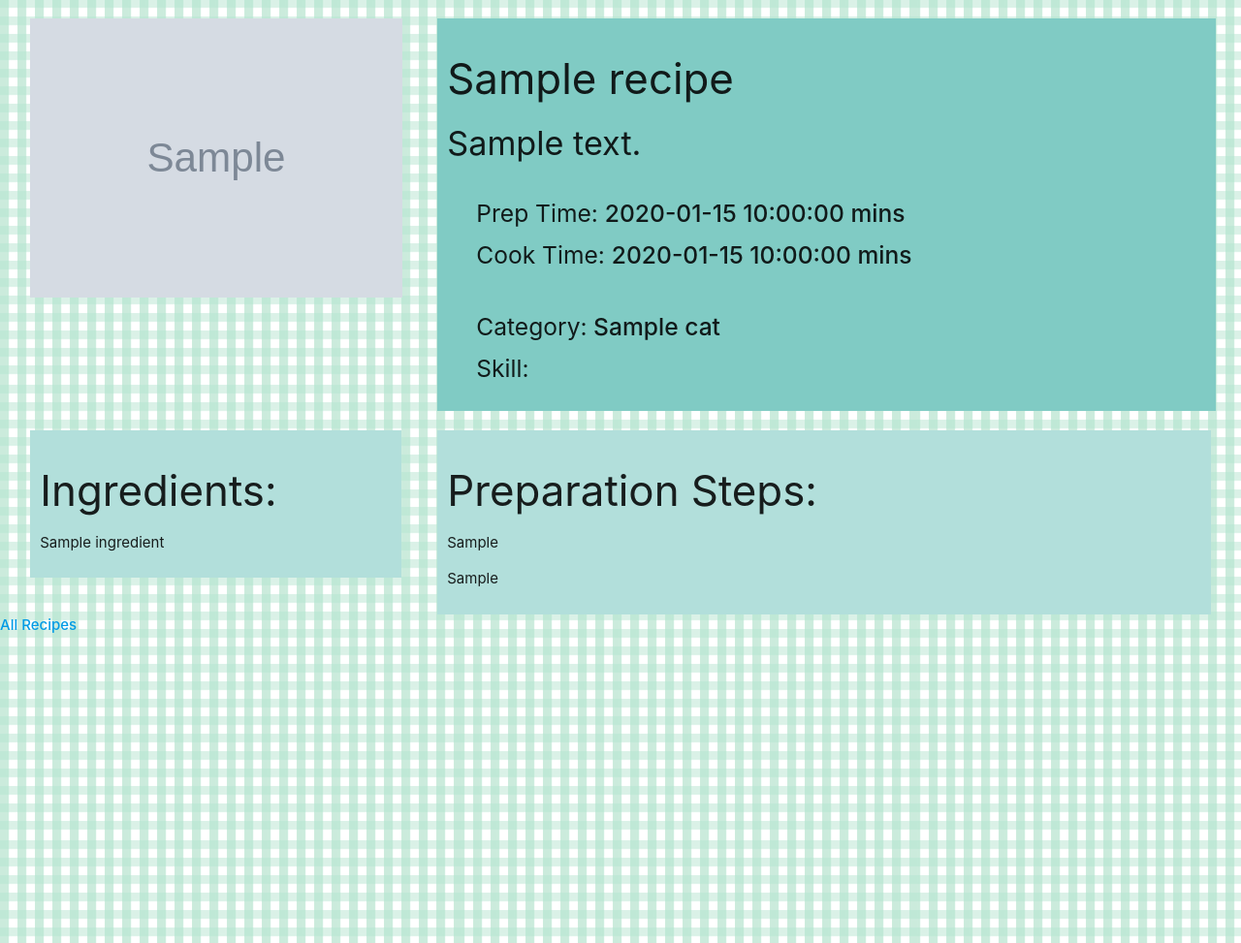
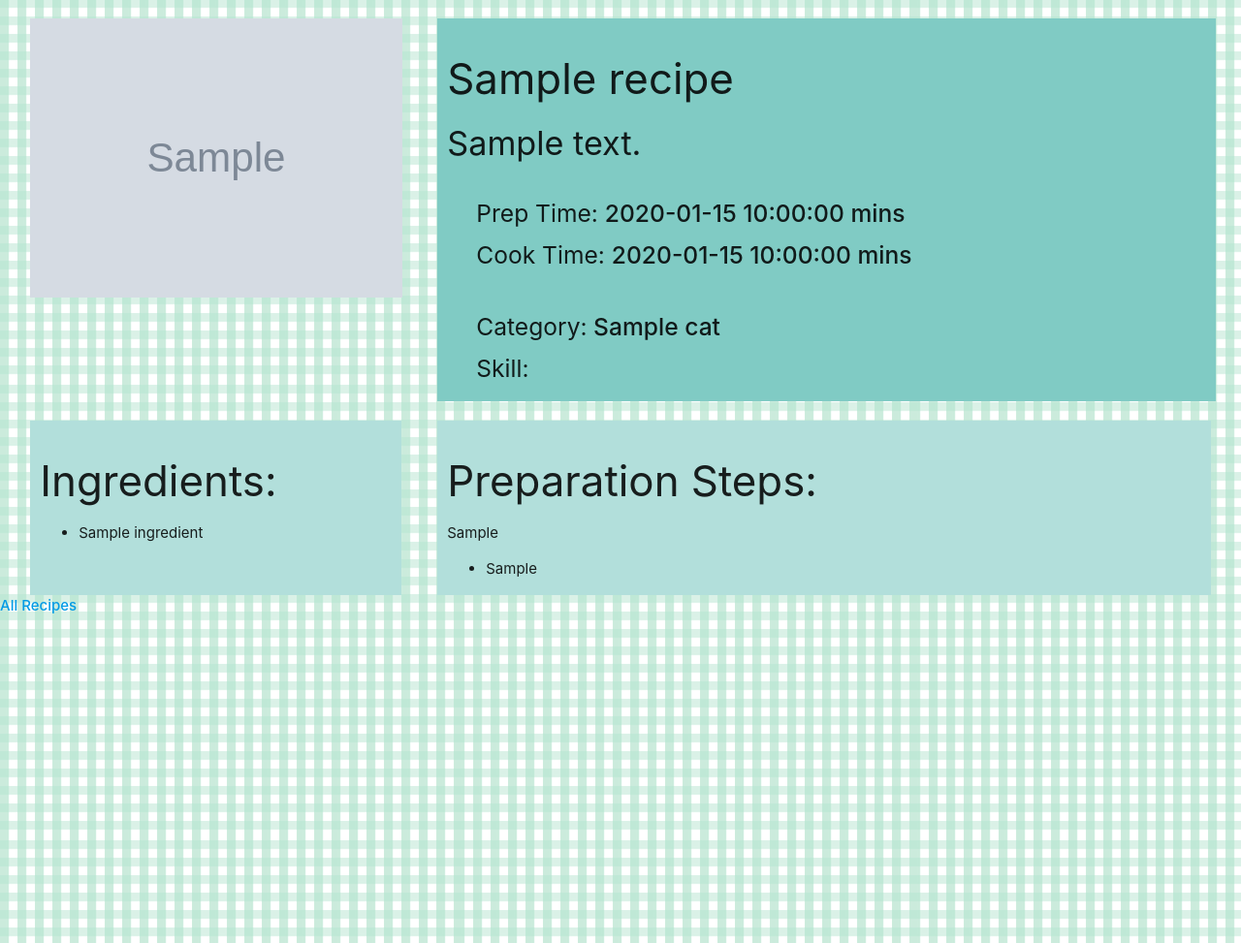
Before and after one commit to MelBoardman/bake-it, a Flask app: template templates/recipe.html in a window 1280 px wide. Shown: the part 75-1048 px from the top of the page at 97% size. Run offline with Flask 2, Linux system fonts and the light colour scheme; the template is opened without the code that fills it: most values are stand-ins (such as "Sample title", 1, 10 or a date in 2020); grey boxes marked "Sample" are stand-in pictures; some libraries are stand-ins or nearby versions.

Commit message:
Style alignment improved

```diff
--- a/app.py
+++ b/app.py
@@ -9,7 +9,7 @@ if path.exists("env.py"):
 
 app = Flask(__name__)
 app.config["MONGO_DBNAME"] = 'bake-it'
-app.config["MONGO_URI"] = os.getenv('MONGO_URI', 'mongodb://localhost')
+app.config["MONGO_URI"] = os.getenv('MONGO_URI') #'mongodb://localhost')
 
 mongo = PyMongo(app)
 
--- a/static/css/style.css
+++ b/static/css/style.css
@@ -4,6 +4,7 @@ body {
 .row {
     margin: 0;
     padding: 0;
+    overflow: hidden;
 }
 
 .add-rep-button {
@@ -15,7 +16,6 @@ body {
     margin-right: 10px;
 }
 .recipe-image {
-    background-color: #b2dfdb;
     max-width: 96.5%;
     max-height: 100%;
     margin-left: 10px;
@@ -59,4 +59,9 @@ body {
     margin-right: 10px;
     margin-top: 20px;
     padding: 10px;
-  }
+}
+
+.align {
+    padding-bottom: 100%;
+    margin-bottom: -100%;
+}
--- a/templates/recipe.html
+++ b/templates/recipe.html
@@ -4,12 +4,12 @@
     <a class="waves-effect waves-light btn-large add-rep-button"><i class="material-icons left">add</i>Add a recipe</a>
 </div>
 <div class="recipe-section">
-    <div class="row">
+    <div class="row flex-container">
         <div class="col s12 m4">
-            <img class="recipe-image" src="{{recipe.image}}">
+            <img class="recipe-image align" src="{{recipe.image}}">
         </div>
         <div class="col s12 m8">
-            <div class="recipe-info">
+            <div class="recipe-info align">
                 <h3>{{recipe.recipe_name}}</h3>
                 <h4>{{recipe.description}}</h4>
                 <div class="times">
@@ -54,11 +54,13 @@
 
     <div class="row">
         <div class="col s12 m4">
-            <div class="ingredients">
+            <div class="ingredients align">
                 <h3>Ingredients:</h3>
-                <ul>
+                <ul class = "browser-default">
                     {% for ingredient in recipe.ingredients%}
+                    <p>
                     <li>{{ingredient}}</li>
+                    </p>
                     {% endfor %}
                 </ul>
 
@@ -66,12 +68,14 @@
 
         </div>
         <div class="col s12 m8">
-            <div class="prep-steps">
+            <div class="prep-steps align">
                 <h3>Preparation Steps:</h3>
                 <p>{{preparation_steps}}</p>
-                <ul>
+                <ul class = "browser-default">
                     {% for preparation_step in recipe.preparation_steps%}
+                    <p>
                     <li>{{preparation_step}}</li>
+                    </p>
                     {% endfor %}
                 </ul>
             </div>
```
